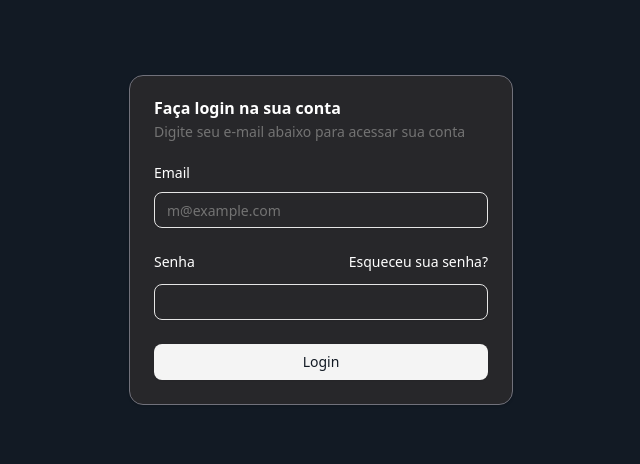
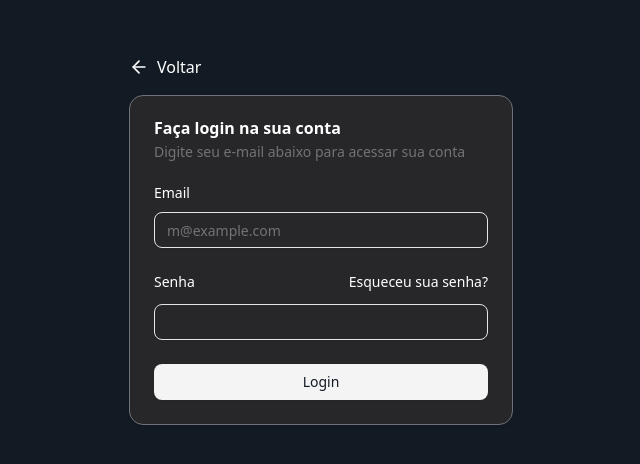
Before and after one commit to Augusto-Valerio/Passa-a-Bola, a React (Vite) app: page /login in a window 1280 px wide. Shown: the part 160-624 px from the top of the page, without its empty margins (319-959 px from the left). Built offline with nearby package versions, Linux system fonts and the light colour scheme.

Commit message:
feat: add button back to previous page after login

```diff
--- a/src/pages/Login/Login.jsx
+++ b/src/pages/Login/Login.jsx
@@ -1,12 +1,23 @@
 // pages/login.tsx
 import { LoginForm } from "@/components/Login-form";
+import { FiArrowLeft } from "react-icons/fi"; // ícone flecha
 
 export default function Login() {
   return (
-    <>
-      <section className="bg-midnight h-screen flex items-center justify-center">
-        <LoginForm className="w-full max-w-sm" />
-      </section>
-    </>
+    <section className="bg-midnight h-screen flex items-center justify-center">
+      <div className="w-full max-w-sm flex flex-col gap-4">
+        {/* Botão Voltar */}
+        <button
+          className="flex items-center gap-2 text-white hover:underline self-start cursor-pointer"
+          onClick={() => history.back()}
+        >
+          <FiArrowLeft size={20} />
+          Voltar
+        </button>
+
+        {/* Login */}
+        <LoginForm className="w-full" />
+      </div>
+    </section>
   );
 }
```
